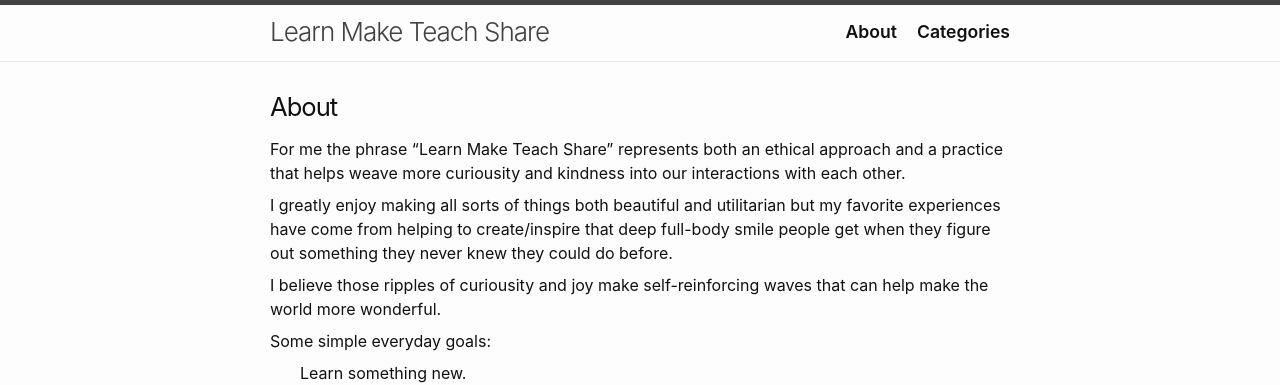
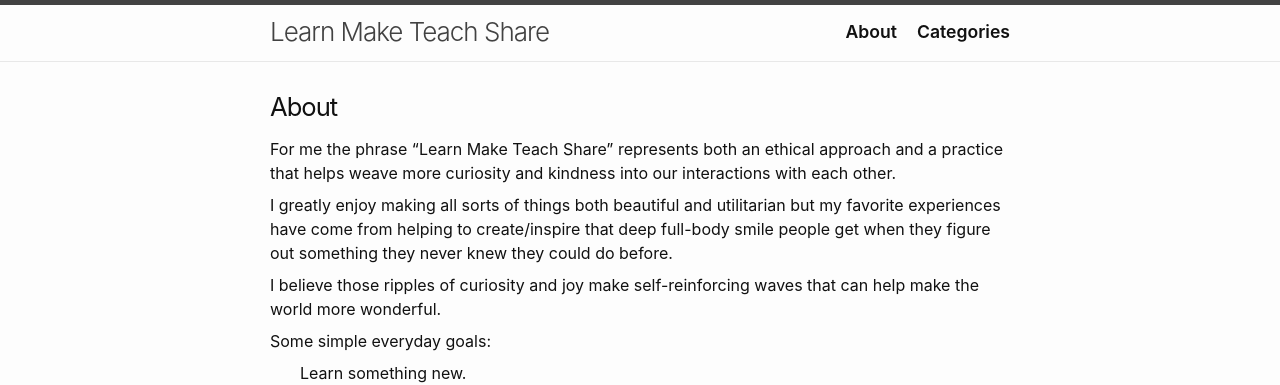
Before and after one commit to learnmaketeachshare/learnmaketeachshare.github.io, a Jekyll site: the page built from about.md, in a window 1280 px wide. Shown: the top 385 px of the page. Built offline with Jekyll 4.4.1, drawn with Linux system fonts in a browser that asks for light colours.

Commit message:
spelling!

```diff
--- a/about.md
+++ b/about.md
@@ -5,7 +5,7 @@ permalink: /about/
 ---
 
 For me the phrase “Learn Make Teach Share” represents both an ethical approach and
-a practice that helps weave more curiousity and kindness into our interactions
+a practice that helps weave more curiosity and kindness into our interactions
 with each other.
 
 I greatly enjoy making all sorts of things both beautiful and utilitarian but
@@ -13,7 +13,7 @@ my favorite experiences have come from helping to create/inspire that deep full-
 smile people get when they figure out something they never knew they could do
 before.
 
-I believe those ripples of curiousity and joy make self-reinforcing waves that can help
+I believe those ripples of curiosity and joy make self-reinforcing waves that can help
 make the world more wonderful.
 
 Some simple everyday goals:
```
